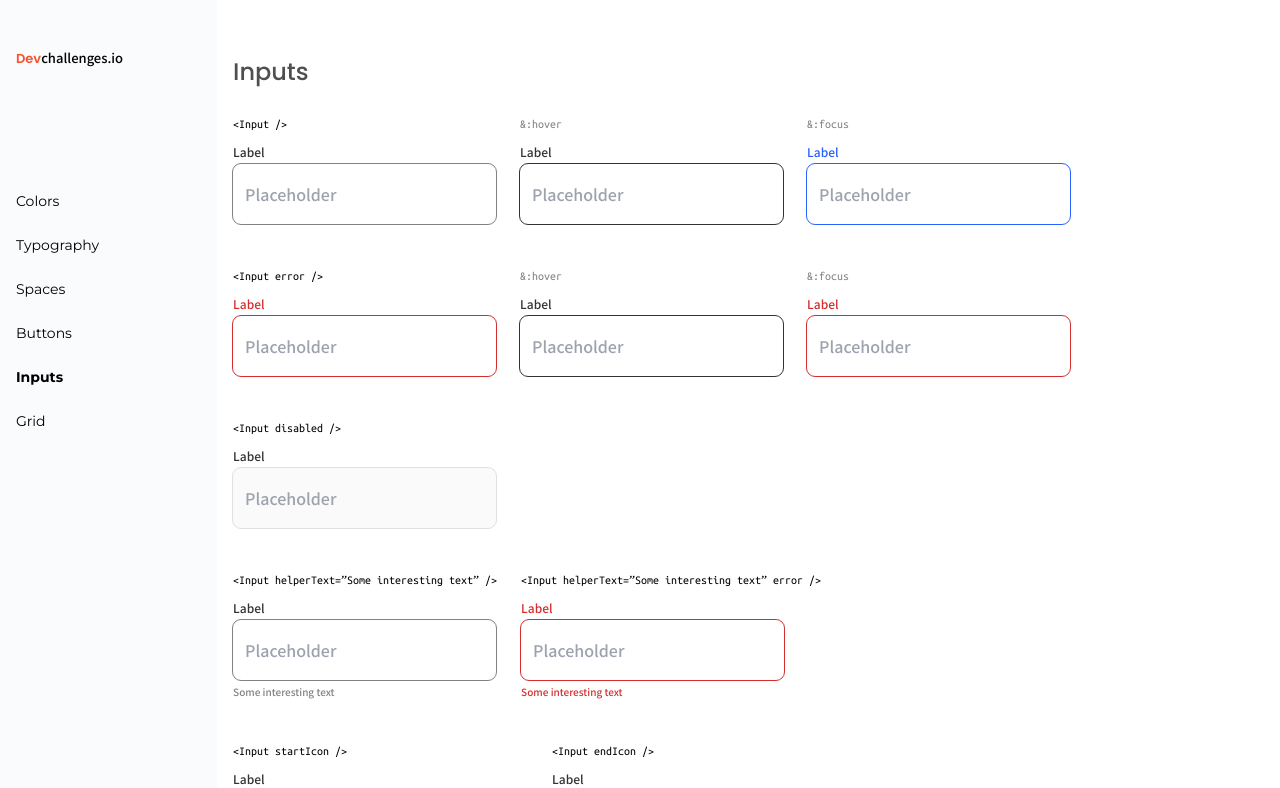
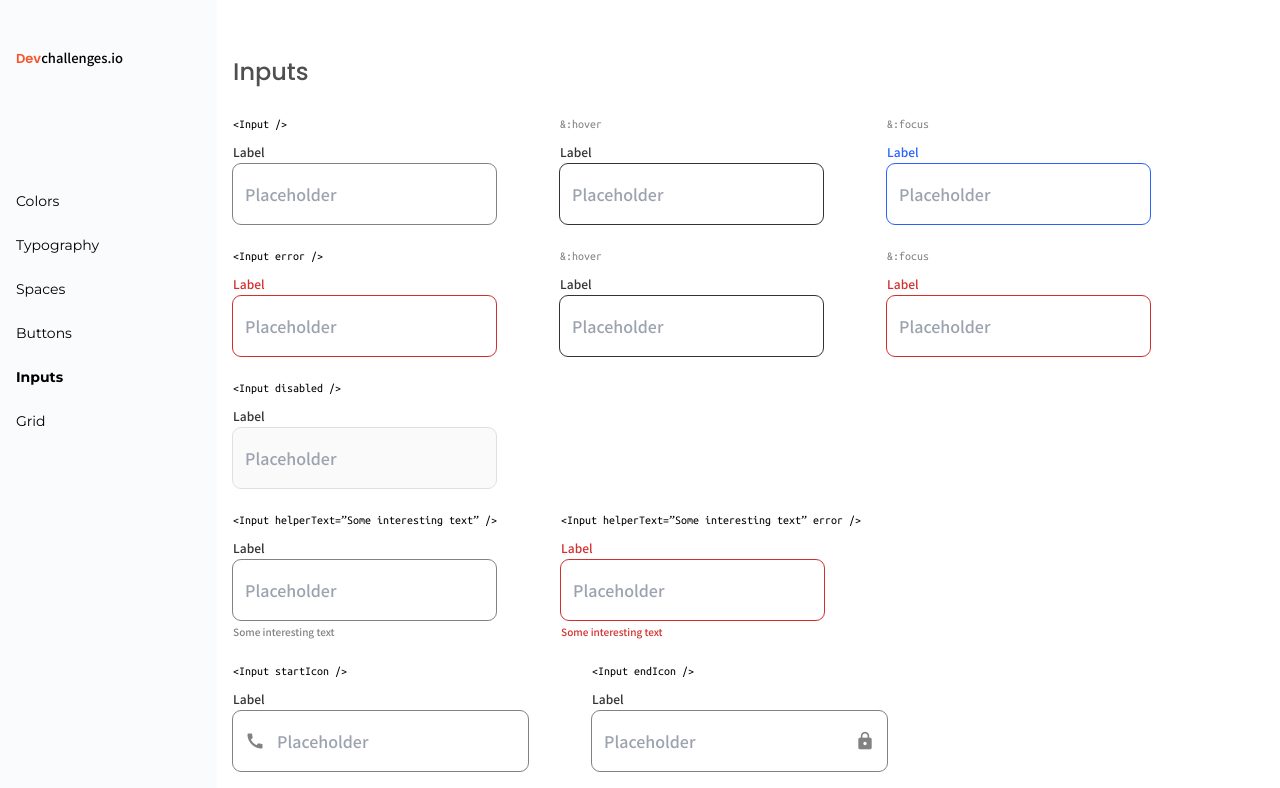
Before and after one commit to pandagenduts/challenge1-frontend-devchallenges.io, a React (Vite) app: page /input in a window 1280 px wide. Shown: the top 788 px of the page. Built offline with nearby package versions, Linux system fonts and the light colour scheme.

Commit message:
all input feature finished

```diff
--- a/src/component/UI/Input.jsx
+++ b/src/component/UI/Input.jsx
@@ -37,7 +37,7 @@ const Input = (props) => {
     startIcon,
     endIcon,
     size,
-    fullwidth,
+    fullWidth,
     row,
     multiline,
     className,
@@ -48,7 +48,7 @@ const Input = (props) => {
     inputVariants({ size, className }),
     error && "outline-[#D32F2F] focus:outline-[#D32F2F] hover:outline-[#333]",
     disabled && "cursor-not-allowed outline-[#E0E0E0]",
-    fullwidth && "",
+    fullWidth && "w-full",
     startIcon && 'pl-11',
     endIcon && 'pr-11',
 
@@ -59,7 +59,6 @@ const Input = (props) => {
       "text-xs text-333 duration-150",
       isInputFocused && !error && "!text-[#2962FF]",
       error && "text-[#D32F2F]",
-      // isInputFocused && error && "text-[#333]",
       labelClassName && labelClassName
     )
   );
@@ -69,7 +68,7 @@ const Input = (props) => {
   );
 
   return (
-    <p
+    <div
       className={`flex flex-col gap-1 input-container ${
         error ? "input-error" : ""
       }`}
@@ -105,10 +104,10 @@ const Input = (props) => {
             disabled={disabled}
           />
         )}
-        {endIcon && <span className="absolute right-0 text-xl material-icons top-4 right-3 text-828282">{endIcon}</span>}
+        {endIcon && <span className="absolute text-xl material-icons top-4 right-3 text-828282">{endIcon}</span>}
       </div>
       {helperText && <span className={helperTextClasses}>{helperText}</span>}
-    </p>
+    </div>
   );
 };
 
--- a/src/pages/Input/index.jsx
+++ b/src/pages/Input/index.jsx
@@ -3,25 +3,19 @@ import inputDatas from "./inputDatas";
 console.log(inputDatas);
 
 const InputPage = () => {
-
-
   return (
     <>
       <h1 className="pb-4 text-xl font-medium md:text-2xl md:pb-7 text-4F4F4F">
         Inputs
       </h1>
-      <div className="flex flex-col gap-11">
       {inputDatas.map((row, index) => (
-          <div
-            className={`flex flex-wrap gap-6`}
-            key={index}
-          >
+        <div className={index === 7 ? 'mb-6' : 'flex flex-wrap gap-16 mb-6'} key={index}>
           {row.map((item) => (
             <div key={item.id}>
               {item.title && (
                 <p
                   className={`mb-3 text-xs font-normal text-000 font-ubuntumono ${
-                      item.titlePseudo ? "text-828282" : ''
+                    item.titlePseudo ? "text-828282" : ""
                   }`}
                 >
                   {item.title}
@@ -32,7 +26,6 @@ const InputPage = () => {
           ))}
         </div>
       ))}
-      </div>
     </>
   );
 };
--- a/src/pages/Input/inputDatas.jsx
+++ b/src/pages/Input/inputDatas.jsx
@@ -111,6 +111,13 @@ const inputDatas = [
       element: <Input fullWidth />,
     },
   ],
+  [
+    {
+      id: 15,
+      title: "<Input multiline row=”4”  />",
+      element: <Input multiline row='4' />,
+    },
+  ],
 
 ];
 
```
Lines whose indentation alone changed are shown as unchanged.
